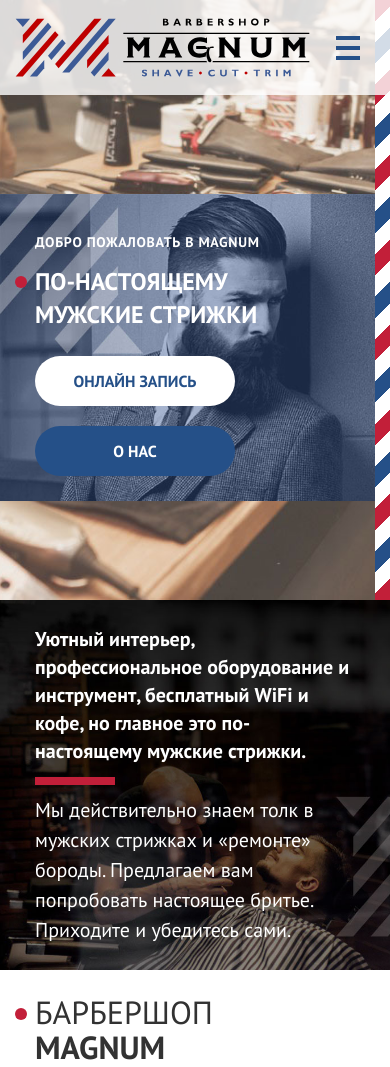
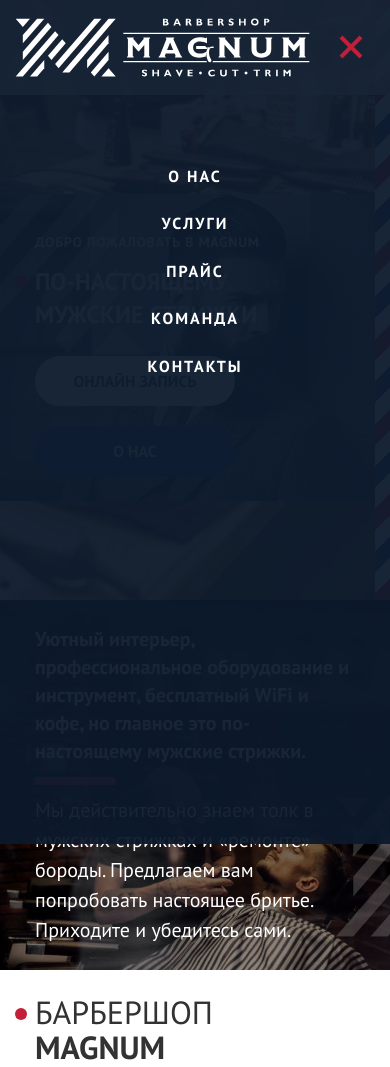
Before and after one commit to nigel-riss/magnum, a PHP site: page / in a window 390 px wide. Shown: the top 1067 px of the page. Run offline with PHP 8.4, Linux system fonts and the light colour scheme; some libraries are stand-ins or nearby versions.

Commit message:
Mobile menu styled

```diff
--- a/index.html
+++ b/index.html
@@ -12,8 +12,8 @@
   <header class="site-header">
     <nav class="main-nav">
       <div class="wrapper">
-        <div class="logo"><img src="./img/logo-h.svg"></div>
-        <div class="main-nav__menu-icon">
+        <div class="logo"> <img class="logo__color" src="./img/logo-h.svg"><img class="logo__white" src="./img/logo-h-white.svg"></div>
+        <div class="main-nav__menu-icon main-nav__menu-icon--close-x">
           <div class="main-nav__menu-icon__middle"></div>
         </div>
         <div class="main-menu">
--- a/styles.css
+++ b/styles.css
@@ -554,8 +554,9 @@
       padding-left: 70px; } }
   .main-nav__menu-icon {
     position: absolute;
-    right: 30px;
-    top: 36px;
+    right: 25px;
+    top: 35px;
+    z-index: 2;
     height: 24px;
     width: 24px;
     cursor: pointer; }
@@ -593,6 +594,15 @@
       width: 24px;
       background-color: #255088;
       transition: transform 0.3s ease-out; }
+    .main-nav__menu-icon--close-x::before {
+      transform: rotate(45deg) scaleX(1.178);
+      background-color: #c21f39; }
+    .main-nav__menu-icon--close-x .main-nav__menu-icon__middle {
+      transform: scaleX(0);
+      opacity: 0; }
+    .main-nav__menu-icon--close-x::after {
+      transform: rotate(-45deg) scaleX(1.178);
+      background-color: #c21f39; }
   .main-nav__button {
     display: none; }
     @media (min-width: 1200px) {
@@ -604,9 +614,18 @@
       margin-bottom: 0; }
 
 .logo {
+  position: relative;
   height: 65px;
   width: 328.6px;
   max-width: 100%; }
+  .logo__white {
+    position: absolute;
+    left: 0;
+    top: 0;
+    z-index: 2; }
+    @media (min-width: 900px) {
+      .logo__white {
+        display: none; } }
   @media (min-width: 900px) {
     .logo {
       display: inline-block;
@@ -616,11 +635,22 @@
     width: 100%; }
 
 .main-menu {
-  display: none; }
+  position: absolute;
+  left: 0;
+  top: 0;
+  height: 100vh;
+  width: 100%;
+  padding-top: 150px;
+  background-color: rgba(12, 26, 44, 0.95); }
   @media (min-width: 900px) {
     .main-menu {
+      position: static;
       display: inline-block;
-      vertical-align: top; } }
+      vertical-align: top;
+      height: auto;
+      width: auto;
+      padding-top: 0;
+      background-color: transparent; } }
   .main-menu__list {
     margin: 0;
     padding: 0;
@@ -635,15 +665,23 @@
       vertical-align: top; } }
   .main-menu a {
     display: block;
-    color: #255088;
+    margin: 5px 50px;
+    padding: 12px;
+    color: #ffffff;
     font-size: 1rem;
     font-weight: 700;
+    letter-spacing: 2px;
+    text-align: center;
     text-decoration: none;
     text-transform: uppercase;
     transition: all 0.3s ease-out; }
     @media (min-width: 900px) {
       .main-menu a {
-        padding: 5px 12px; } }
+        margin: 0;
+        padding: 5px 12px;
+        color: #255088;
+        letter-spacing: normal;
+        text-align: left; } }
     @media (min-width: 1200px) {
       .main-menu a {
         padding: 5px 15px; } }
@@ -1532,3 +1570,7 @@
     color: #255088; }
     .vert-title--blue::after {
       background-color: #255088; }
+  @media (max-width: 699px) {
+    .vert-title--menu {
+      bottom: 80px;
+      display: block; } }
```
